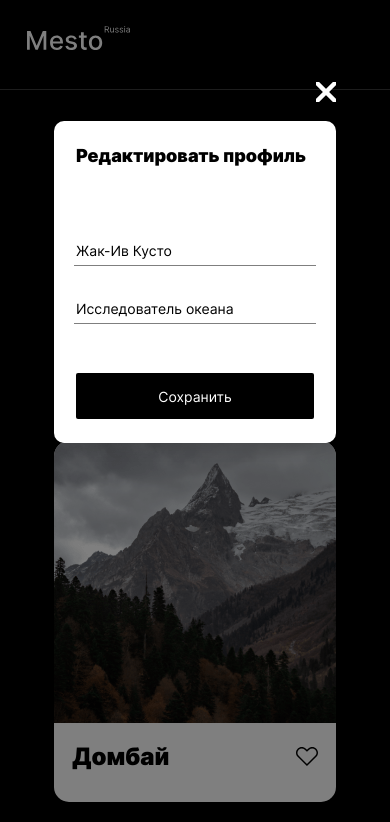
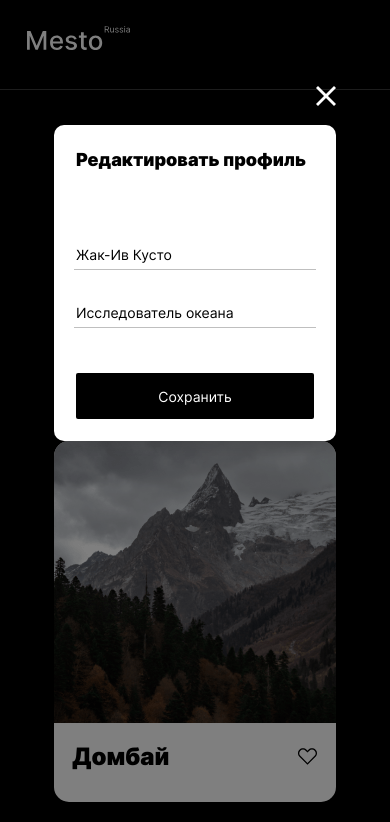
Before and after one commit to DovakinSer/mesto-project, a plain HTML site: page index.html in a window 390 px wide. Shown: the top 822 px of the page. Drawn offline with Linux system fonts and the light colour scheme.

Commit message:
треться сдача

```diff
--- a/blocks/element/__button/element__button.css
+++ b/blocks/element/__button/element__button.css
@@ -3,12 +3,14 @@
   background-color: white;
   background-image: url(../../../Images/Vector.svg);
   background-repeat: no-repeat;
+  background-size: 19px 22px;
   background-position: center;
   align-self: center;
-  width: 22px;
+  min-width: 22px;
   height: 19px;
   border: none;
   cursor: pointer;
+  padding: 0;
 }
 
 .element__button:hover {
--- a/blocks/popup/__close-button/popup__close-button.css
+++ b/blocks/popup/__close-button/popup__close-button.css
@@ -4,7 +4,7 @@
   top: -42px;
   right: -40px;
   cursor: pointer;
-  background-image: url(../../../Images/close.png);
+  background-image: url(../../../Images/Close.svg);
   background-repeat: no-repeat;
   background-position: center;
   background-size: 32px;
@@ -24,5 +24,6 @@
     top: -39px;
     width: 20px;
     height: 20px;
+    background-size: 20px;
   }
 }
--- a/blocks/popup/__content/popup__content.css
+++ b/blocks/popup/__content/popup__content.css
@@ -4,16 +4,18 @@
   border-radius: 10px;
   border: none;
   width: 430px;
-  max-height: 330px;
   padding: 0;
+  position: relative;
+  align-self: baseline;
+  padding-bottom: 37px;
   margin-top: 193px;
-  position: relative;
 }
 
 @media screen and (max-width: 880px) {
   .popup__content {
     max-width: 282px;
-    max-height: 322px;
-    margin-top: 121px;
+    align-self: baseline;
+    margin-top: 125px;
+    padding-bottom: 22px;
   }
 }
--- a/blocks/popup/__field/popup__field.css
+++ b/blocks/popup/__field/popup__field.css
@@ -7,7 +7,7 @@
   color: #000000;
   display: block;
   border: none;
-  border-bottom: 1px solid rgba(0, 0, 0, .5);
+  border-bottom: 1px solid rgba(128, 128, 128, .5);
   width: 358px;
   height: 27px;
   margin: auto;
--- a/blocks/popup/__save/popup__save.css
+++ b/blocks/popup/__save/popup__save.css
@@ -26,5 +26,6 @@
     height: 46px;
     font-size: 14px;
     line-height: 17px;
+    margin-top: 45px;
   }
 }
--- a/blocks/profile/__add-button/profile__add-button.css
+++ b/blocks/profile/__add-button/profile__add-button.css
@@ -23,7 +23,6 @@
   .profile__add-button {
     margin: 36px 0 0;
     min-width: 282px;
-    align-self: center;
     background-size: 16px;
   }
 }
--- a/blocks/profile/__title/profile__title.css
+++ b/blocks/profile/__title/profile__title.css
@@ -9,6 +9,7 @@
   text-overflow: ellipsis;
   white-space: nowrap;
   overflow: hidden;
+  max-width: 294px;
 }
 
 @media screen and (max-width: 880px) {
@@ -18,5 +19,6 @@
     text-align: center;
     margin: 0 10px 0 46px;
     padding-bottom: 6px;
+    max-width: 189px;
   }
 }
```
Also changed, not shown: index.html (+0 -1 lines), Images/Close.svg (added), Images/close.png (deleted), 1 other file.
